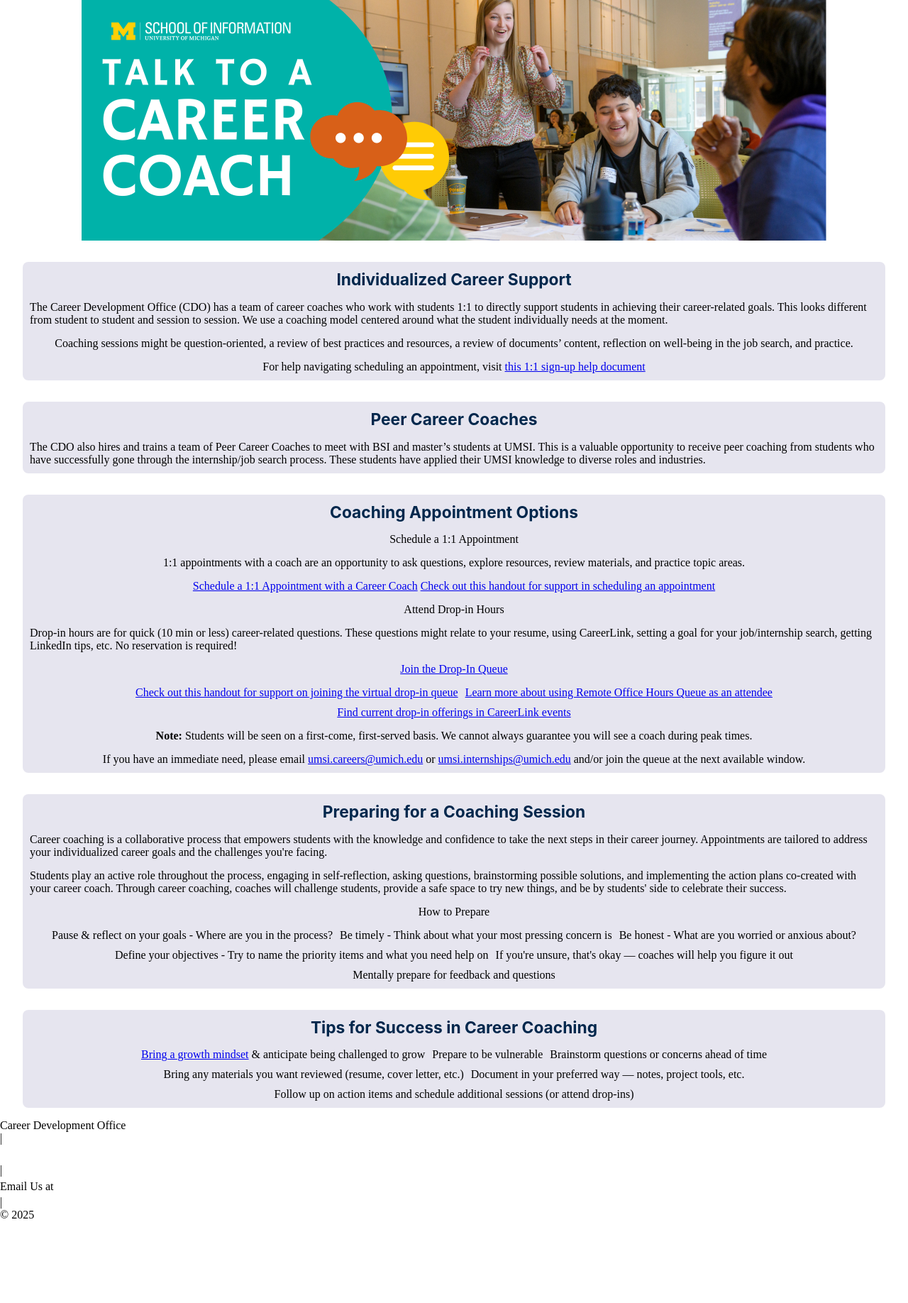
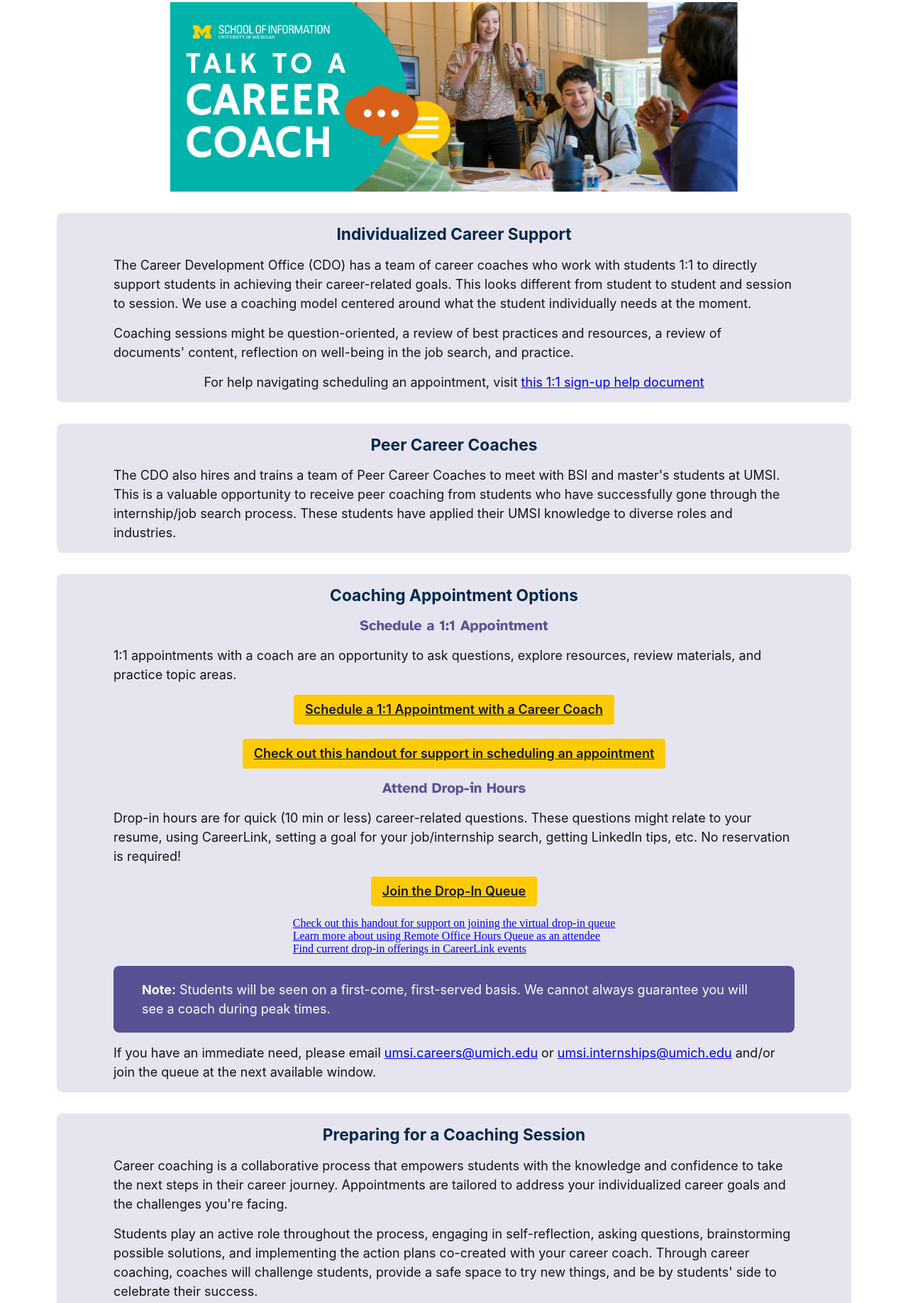
Before and after one commit to sofia-simon/w25-si539-final, a plain HTML site: page connect_with_us/career_coach.html in a window 1280 px wide. Shown: the part 195-2031 px from the top of the page at 71% size. Before the commit the page ends 1916 px from the top, so only its background shows below. Drawn offline with Linux system fonts and the light colour scheme; files that its build step writes are made by us from their sources.

Commit message:
Add files via upload
connect with us, 404, and index done

```diff
--- a/connect_with_us/career_coach.html
+++ b/connect_with_us/career_coach.html
@@ -9,7 +9,7 @@
 
     <!-- style sheets -->
     <link rel="stylesheet" href="css/html5reset.css">
-    <link rel="stylesheet" href="style.css">
+    <link rel="stylesheet" href="../css/style.css">
 
     <!-- Google Fonts -->
     <link rel="preconnect" href="https://fonts.googleapis.com">
@@ -28,10 +28,10 @@
 
     <header class="header-container">
         <div class="header-logo">
-            <img src="photos/umsi_favicon.jpg" alt="UMSI Logo" height="75" width="75">
+            <img src="../photos/umsi_favicon.jpg" alt="UMSI Logo" height="75" width="75">
         </div>
 
-        <nav>
+        <nav aria-label="Main navigation">
             <ul>
                 <li><a href = "../index.html">Home</a></li>
                 <li><a href = "../navigation/applications.html">Applications</a></li>
@@ -53,36 +53,36 @@
         <section class="section">
             <h2>Individualized Career Support</h2>
 
-            <p>The Career Development Office (CDO) has a team of career coaches who work with students 1:1 to directly support students in achieving their career-related goals. This looks different from student to student and session to session. We use a coaching model centered around what the student individually needs at the moment.</p>
+            <p class="body-1">The Career Development Office (CDO) has a team of career coaches who work with students 1:1 to directly support students in achieving their career-related goals. This looks different from student to student and session to session. We use a coaching model centered around what the student individually needs at the moment.</p>
 
-            <p>Coaching sessions might be question-oriented, a review of best practices and resources, a review of documents’ content, reflection on well-being in the job search, and practice.</p>
+            <p class="body-1">Coaching sessions might be question-oriented, a review of best practices and resources, a review of documents' content, reflection on well-being in the job search, and practice.</p>
 
-            <p>For help navigating scheduling an appointment, visit <a href="https://docs.google.com/document/d/17iiiupSY-K5QHzd6jtwF2feZfsE90QADjKJkUeldmKM/edit?usp=sharing" target="_blank">this 1:1 sign-up help document</a></p>
+            <p class="body-1">For help navigating scheduling an appointment, visit <a href="https://docs.google.com/document/d/17iiiupSY-K5QHzd6jtwF2feZfsE90QADjKJkUeldmKM/edit?usp=sharing" target="_blank">this 1:1 sign-up help document</a></p>
         </section>
 
         <section class="section">
             <h2>Peer Career Coaches</h2>
 
-            <p>The CDO also hires and trains a team of Peer Career Coaches to meet with BSI and master’s students at UMSI. This is a valuable opportunity to receive peer coaching from students who have successfully gone through the internship/job search process. These students have applied their UMSI knowledge to diverse roles and industries.</p>
+            <p class="body-1">The CDO also hires and trains a team of Peer Career Coaches to meet with BSI and master's students at UMSI. This is a valuable opportunity to receive peer coaching from students who have successfully gone through the internship/job search process. These students have applied their UMSI knowledge to diverse roles and industries.</p>
         </section>
 
         <section class="section">
             <h2>Coaching Appointment Options</h2>
 
             <h3>Schedule a 1:1 Appointment</h3>
-            <p>1:1 appointments with a coach are an opportunity to ask questions, explore resources, review materials, and practice topic areas.</p>
+            <p class="body-1">1:1 appointments with a coach are an opportunity to ask questions, explore resources, review materials, and practice topic areas.</p>
 
-            <div>
-                <a href="https://si-umich.12twenty.com/appointments/" target="_blank" class="button">Schedule a 1:1 Appointment with a Career Coach</a>
+            <div class="flex-container">
+                <a href="https://si-umich.12twenty.com/appointments/" target="_blank" class="buttons">Schedule a 1:1 Appointment with a Career Coach</a>
 
-                <a href="https://docs.google.com/document/d/17iiiupSY-K5QHzd6jtwF2feZfsE90QADjKJkUeldmKM/edit?usp=sharing" target="_blank">Check out this handout for support in scheduling an appointment</a>
+                <a href="https://docs.google.com/document/d/17iiiupSY-K5QHzd6jtwF2feZfsE90QADjKJkUeldmKM/edit?usp=sharing" target="_blank" class="buttons">Check out this handout for support in scheduling an appointment</a>
             </div>
 
             <h3>Attend Drop-in Hours</h3>
 
-            <p>Drop-in hours are for quick (10 min or less) career-related questions. These questions might relate to your resume, using CareerLink, setting a goal for your job/internship search, getting LinkedIn tips, etc. No reservation is required!</p>
+            <p class="body-1">Drop-in hours are for quick (10 min or less) career-related questions. These questions might relate to your resume, using CareerLink, setting a goal for your job/internship search, getting LinkedIn tips, etc. No reservation is required!</p>
 
-            <a href="https://officehours.it.umich.edu/queue/1022" target="_blank" class="button">Join the Drop-In Queue</a>
+            <a href="https://officehours.it.umich.edu/queue/1022" target="_blank" class="buttons">Join the Drop-In Queue</a>
 
             <ul>
                 <li><a href="https://docs.google.com/document/d/1VMYCXs4dmw4avCoB4wfNkhCkrc5b9dqT1DESDCq5fZk/edit?usp=sharing" target="_blank">Check out this handout for support on joining the virtual drop-in queue</a></li>
@@ -90,17 +90,17 @@
                 <li><a href="https://si-umich.12twenty.com/dashboard/" target="_blank">Find current drop-in offerings in CareerLink events</a></li>
             </ul>
 
-            <p><strong>Note:</strong> Students will be seen on a first-come, first-served basis. We cannot always guarantee you will see a coach during peak times.</p>
+            <p class="body-1 notes"><strong>Note:</strong> Students will be seen on a first-come, first-served basis. We cannot always guarantee you will see a coach during peak times.</p>
 
-            <p>If you have an immediate need, please email <a href="mailto:umsi.careers@umich.edu">umsi.careers@umich.edu</a> or <a href="mailto:umsi.internships@umich.edu">umsi.internships@umich.edu</a> and/or join the queue at the next available window.</p>
+            <p class="body-1">If you have an immediate need, please email <a href="mailto:umsi.careers@umich.edu">umsi.careers@umich.edu</a> or <a href="mailto:umsi.internships@umich.edu">umsi.internships@umich.edu</a> and/or join the queue at the next available window.</p>
         </section>
 
         <section class="section">
             <h2>Preparing for a Coaching Session</h2>
 
-            <p>Career coaching is a collaborative process that empowers students with the knowledge and confidence to take the next steps in their career journey. Appointments are tailored to address your individualized career goals and the challenges you're facing.</p>
+            <p class="body-1">Career coaching is a collaborative process that empowers students with the knowledge and confidence to take the next steps in their career journey. Appointments are tailored to address your individualized career goals and the challenges you're facing.</p>
 
-            <p>Students play an active role throughout the process, engaging in self-reflection, asking questions, brainstorming possible solutions, and implementing the action plans co-created with your career coach. Through career coaching, coaches will challenge students, provide a safe space to try new things, and be by students' side to celebrate their success.</p>
+            <p class="body-1">Students play an active role throughout the process, engaging in self-reflection, asking questions, brainstorming possible solutions, and implementing the action plans co-created with your career coach. Through career coaching, coaches will challenge students, provide a safe space to try new things, and be by students' side to celebrate their success.</p>
 
             <h3>How to Prepare</h3>
 
@@ -129,14 +129,14 @@
     </main>
 
 
-    <footer>
-        <p class="footer">Career Development Office</p>
-        <p class="footer-decoration">|</p>
+    <footer class="footer-container">
+        <p class="footer body-1">Career Development Office</p>
+        <p class="footer-decoration  body-1">|</p>
         <a href="https://www.si.umich.edu/student-experience/career-development">Learn more about the CDO</a>
-        <p class="footer-decoration">|</p>
-        <p>Email Us at <a href="mailto:umsi.careers@umich.edu">umsi.careers@umich.edu</a></p>
-        <p class="footer-decoration">|</p>
-        <div>
+        <p class="footer-decoration  body-1">|</p>
+        <p class="body-1">Email Us at <a href="mailto:umsi.careers@umich.edu">umsi.careers@umich.edu</a></p>
+        <p class="footer-decoration body-1">|</p>
+        <div id="footer-year">
             <script>
                 const year = new Date().getFullYear();
                 document.write(`<p>&copy; ${year}</p>`);
--- a/css/style.css
+++ b/css/style.css
@@ -152,7 +152,7 @@ nav ul li a {
 
 #content .section {
     display: flex;
-    padding: var(--padding-section, 10px);
+    padding: var(--padding-section, 15px);
     flex-direction: column;
     align-items: center;
     gap: var(--spacing-small, 15px);
@@ -185,7 +185,7 @@ nav ul li a {
     line-height: 27px; /* 150% */
 }
 
-.section ul {
+.section .buttons-list {
     display: flex;
     justify-content: center;
     align-items: flex-start;
@@ -195,10 +195,10 @@ nav ul li a {
     flex-wrap: wrap;
 }
 
-.section ul .buttons {
+.section .buttons-list .buttons {
     /* layout */
     display: flex;
-    padding: var(--padding-button_vert, 4px) var(--padding-button_horiz, 8px);
+    padding: var(--padding-button_vert, 12px) var(--padding-button_horiz, 16px);
     justify-content: center;
     align-items: center;
 
@@ -207,7 +207,7 @@ nav ul li a {
     background: var(--Maize, #FFCB05);
 }
 
-.section ul .buttons a {
+.section .buttons-list .buttons a {
     color: var(--Puma-Black, #131516);
 
     /* Button 1 */
@@ -284,11 +284,103 @@ footer a {
     line-height: 27px; /* 150% */
 }
 
+/* hero */
+.hero-image {
+    max-width: 370px;
+}
+
 /* 404 */
 .squirrel-404 {
     max-width: 370px;
 }
 
+.buttons {
+    /* layout */
+    display: flex;
+    padding: var(--padding-button_vert, 12px) var(--padding-button_horiz, 16px);
+    justify-content: center;
+    align-items: center;
+
+    /* style */
+    border-radius: var(--radius-buttons, 4px);
+    background: var(--Maize, #FFCB05);
+}
+
+.section div .buttons{
+    color: var(--Puma-Black, #131516);
+
+    /* Button 1 */
+    font-family: Inter;
+    font-size: 18px;
+    font-style: normal;
+    font-weight: 600;
+    line-height: 18px; /* 100% */
+}
+
+.section .buttons {
+    color: var(--Puma-Black, #131516);
+
+    /* Button 1 */
+    font-family: Inter;
+    font-size: 18px;
+    font-style: normal;
+    font-weight: 600;
+    line-height: 18px; /* 100% */
+}
+
+h3 {
+    font-family: Atkinson Hyperlegible;
+    font-size: 20.3px;
+    font-style: normal;
+    font-weight: 600;
+    line-height: 26.3px;
+
+    /* padding: 20px 40px;
+    background-color: #575294; */
+    color: #575294;
+    /* border-radius: 8px; */
+
+}
+
+.section .notes {
+    padding: 20px 40px;
+    background-color: #575294;
+    color: #fff;
+    border-radius: 8px;
+}
+
+.flex-container {
+    display: flex;
+    gap: 20px;
+    flex-wrap: wrap;
+    justify-content: center;
+}
+
+.flex-container-internships {
+    display: flex;
+    gap: 20px;
+    flex-wrap: wrap;
+    justify-content: center;
+    align-items: center;
+}
+
+.flex-container-internships div, .grid-container div {
+    border: 2px solid  rgba(87, 82, 148, 0.15);
+    border-radius: 8px;
+    padding: 20px;
+}
+
+.section .grid-container {
+    display: grid;
+    grid-template-columns: 1fr 1fr;
+    gap: 20px;
+}
+
+.section .grid-container {
+    display: grid;
+    grid-template-columns: repeat(auto-fit, minmax(300px, 1fr));
+    gap: 20px;
+}
 
 
 
@@ -308,6 +400,7 @@ footer a {
         flex: 1;
         display: flex;
         flex-direction: column;
+        padding: var(--margins-vertical_margin, 30px) var(--margins-margin, 80px);
     }
 
 
@@ -335,15 +428,32 @@ footer a {
         text-decoration: underline;
     }
 
+    .header-container nav ul li a:hover {
+        color: #FFCB05;
+        text-decoration: 2px solid #FFCB05 underline;
+        transition: color .7s ease;
+        /* transition: text-decoration 0.5s ease-in; */
+    }
+
+    /* footer */
     .footer-container {
         flex-direction: row;
     }
 
-
+    /* hero */
+    .hero-image {
+        max-width: 800px;
+    }
 
     /* 404 */
     .squirrel-404 {
         max-width: 600px;
     }
 
+    #content .section {
+        padding: var(--margins-vertical_margin, 15px) var(--margins-margin, 80px);
+    }
+
+
+
 }
```
Also changed, not shown: connect_with_us/career_event.html (+25 -18 lines), connect_with_us/internships.html (+43 -21 lines), index.html (+1 -1 lines).
